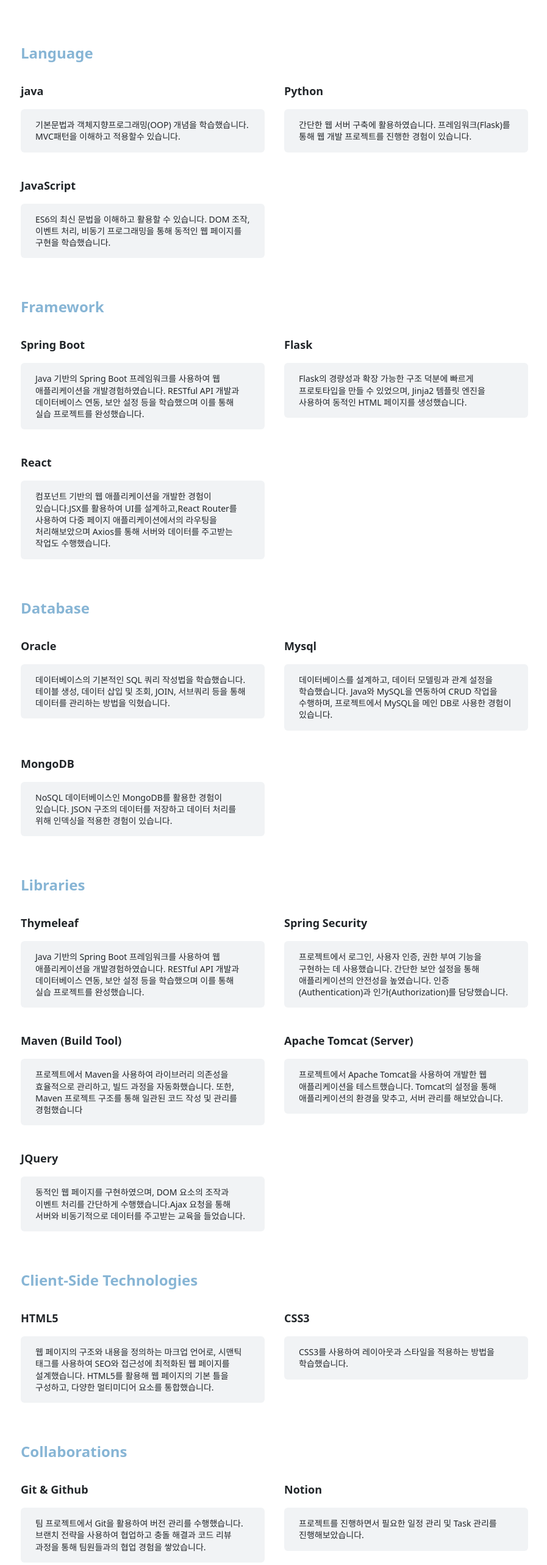
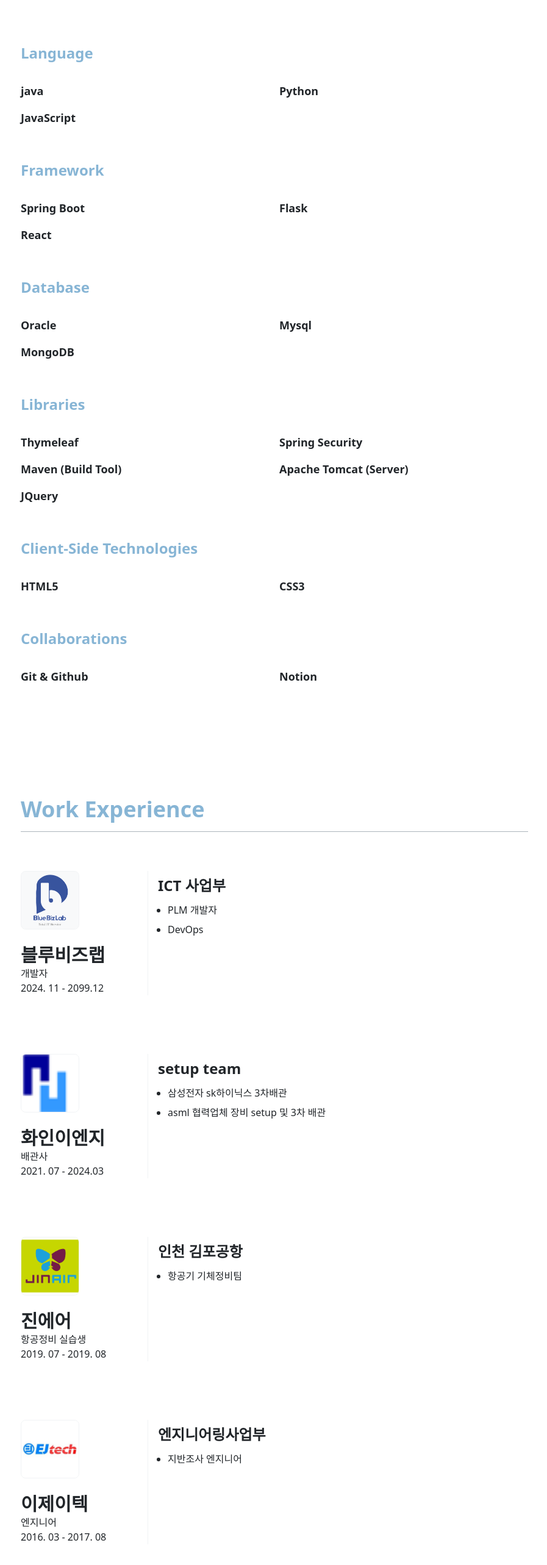
Before and after one commit to chiwonson/portfolio, a Next.js app: page / in a window 1280 px wide. Shown: the part 3580-6146 px from the top of the page at 61% size, without its empty margins (190-1087 px from the left). Built offline with nearby package versions, Linux system fonts and the light colour scheme.

Commit message:
241106 22pm commit

```diff
--- a/data.json
+++ b/data.json
@@ -30,6 +30,12 @@
       "name": "화인이엔지",
       "position": "배관사",
       "period": ["2021. 07", "2024.03"]
+    },
+    {
+      "id": 3,
+      "name": "블루비즈랩",
+      "position": "개발자",
+      "period": ["2024. 11", "2099.12"]
     }
   ],
 
@@ -149,111 +155,93 @@
     {
       "id": 0,
       "name": "java",
-      "description": "기본문법과 객체지향프로그래밍(OOP) 개념을 학습했습니다. MVC패턴을 이해하고 적용할수 있습니다.",
       "category":"Language"
     },
     {
       "id": 1,
       "name": "Python",
-      "description": "간단한 웹 서버 구축에 활용하였습니다. 프레임워크(Flask)를 통해 웹 개발 프로젝트를 진행한 경험이 있습니다.",
       "category":"Language"
     },
     {
       "id": 2,
       "name": "JavaScript",
-      "description": "ES6의 최신 문법을 이해하고 활용할 수 있습니다. DOM 조작, 이벤트 처리, 비동기 프로그래밍을 통해 동적인 웹 페이지를 구현을 학습했습니다.",
       "category":"Language"
     },
     {
       "id": 3,
       "name": "Spring Boot",
-      "description": "Java 기반의 Spring Boot 프레임워크를 사용하여 웹 애플리케이션을 개발경험하였습니다. RESTful API 개발과 데이터베이스 연동, 보안 설정 등을 학습했으며 이를 통해 실습 프로젝트를 완성했습니다.",
       "category": "Framework"
     },
     {
       "id": 4,
       "name": "Flask",
-      "description": "Flask의 경량성과 확장 가능한 구조 덕분에 빠르게 프로토타입을 만들 수 있었으며, Jinja2 템플릿 엔진을 사용하여 동적인 HTML 페이지를 생성했습니다.",
       "category": "Framework"
 
     },
     {
       "id": 5,
       "name": "React",
-      "description": "컴포넌트 기반의 웹 애플리케이션을 개발한 경험이 있습니다.JSX를 활용하여 UI를 설계하고,React Router를 사용하여 다중 페이지 애플리케이션에서의 라우팅을 처리해보았으며 Axios를 통해 서버와 데이터를 주고받는 작업도 수행했습니다.",
       "category": "Framework"
     },
     {
       "id": 6,
       "name": "Oracle",
-      "description": "데이터베이스의 기본적인 SQL 쿼리 작성법을 학습했습니다. 테이블 생성, 데이터 삽입 및 조회, JOIN, 서브쿼리 등을 통해 데이터를 관리하는 방법을 익혔습니다.",
       "category": "Database"
 
     },
     {
       "id": 7,
       "name": "Mysql",
-      "description": "데이터베이스를 설계하고, 데이터 모델링과 관계 설정을 학습했습니다. Java와 MySQL을 연동하여 CRUD 작업을 수행하며, 프로젝트에서 MySQL을 메인 DB로 사용한 경험이 있습니다.",
       "category": "Database"
     },
     {
       "id": 8,
       "name": "MongoDB",
-      "description": "NoSQL 데이터베이스인 MongoDB를 활용한 경험이 있습니다. JSON 구조의 데이터를 저장하고 데이터 처리를 위해 인덱싱을 적용한 경험이 있습니다.",
       "category": "Database"
     },
     {
       "id": 9,
       "name": "Thymeleaf",
-      "description": "Java 기반의 Spring Boot 프레임워크를 사용하여 웹 애플리케이션을 개발경험하였습니다. RESTful API 개발과 데이터베이스 연동, 보안 설정 등을 학습했으며 이를 통해 실습 프로젝트를 완성했습니다.",
       "category": "Libraries"
     },
     {
       "id": 10,
       "name": "Spring Security",
-      "description": "프로젝트에서 로그인, 사용자 인증, 권한 부여 기능을 구현하는 데 사용했습니다. 간단한 보안 설정을 통해 애플리케이션의 안전성을 높였습니다. 인증 (Authentication)과 인가(Authorization)를 담당했습니다.\n",
       "category": "Libraries"
     },
     {
       "id": 11,
       "name": "Maven (Build Tool)",
-      "description": "프로젝트에서 Maven을 사용하여 라이브러리 의존성을 효율적으로 관리하고, 빌드 과정을 자동화했습니다. 또한, Maven 프로젝트 구조를 통해 일관된 코드 작성 및 관리를 경험했습니다",
       "category": "Libraries"
     },
     {
       "id": 12,
       "name": "Apache Tomcat (Server)",
-      "description": "프로젝트에서 Apache Tomcat을 사용하여 개발한 웹 애플리케이션을 테스트했습니다. Tomcat의 설정을 통해 애플리케이션의 환경을 맞추고, 서버 관리를 해보았습니다.",
       "category": "Libraries"
     },
     {
       "id": 13,
       "name": "HTML5",
-      "description": "웹 페이지의 구조와 내용을 정의하는 마크업 언어로, 시맨틱 태그를 사용하여 SEO와 접근성에 최적화된 웹 페이지를 설계했습니다. HTML5를 활용해 웹 페이지의 기본 틀을 구성하고, 다양한 멀티미디어 요소를 통합했습니다.",
       "category": "Client-Side Technologies"
     },
     {
       "id": 14,
       "name": "CSS3",
-      "description": "CSS3를 사용하여 레이아웃과 스타일을 적용하는 방법을 학습했습니다.",
       "category": "Client-Side Technologies"
     },
     {
       "id": 15,
       "name": "Git & Github",
-      "description": "팀 프로젝트에서 Git을 활용하여 버전 관리를 수행했습니다. 브랜치 전략을 사용하여 협업하고 충돌 해결과 코드 리뷰 과정을 통해 팀원들과의 협업 경험을 쌓았습니다.",
       "category": "Collaborations"
     },
     {
       "id": 16,
       "name": "Notion",
-      "description": "프로젝트를 진행하면서 필요한 일정 관리 및 Task 관리를 진행해보았습니다.",
       "category": "Collaborations"
     },
     {
       "id": 17,
       "name": "JQuery",
-      "description": "동적인 웹 페이지를 구현하였으며, DOM 요소의 조작과 이벤트 처리를 간단하게 수행했습니다.Ajax 요청을 통해 서버와 비동기적으로 데이터를 주고받는 교육을 들었습니다.",
       "category": "Libraries"
     }
   ]
--- a/data.templete.json
+++ b/data.templete.json
@@ -74,7 +74,6 @@
     {
       "id": 0,
       "name": "",
-      "description": "",
       "category": ""
     }
   ]
--- a/package.json
+++ b/package.json
@@ -16,6 +16,7 @@
     "@types/node": "18.11.18",
     "@types/react": "^18.3.5",
     "@types/react-dom": "^18.3.0",
+    "@vercel/analytics": "^1.3.1",
     "next": "13.1.5",
     "next-seo": "^5.15.0",
     "next-themes": "^0.2.1",
--- /dev/null
+++ b/public/markdown/workExperience/3.md
@@ -0,0 +1,3 @@
+#### ICT 사업부
+- PLM 개발자
+- DevOps
--- a/src/components/Skill/index.tsx
+++ b/src/components/Skill/index.tsx
@@ -26,7 +26,7 @@
           <h2 className="text-2xl font-bold mb-6">{category}</h2>
 
           {/* 카테고리 내의 기술들을 2개씩 한 행에 배치 */}
-          <div className="grid grid-cols-1 md:grid-cols-2 gap-8">
+          <div className="grid grid-cols-1 md:grid-cols-2 gap-4">
             {groupedSkills[category].map((skill) => (
               <div key={skill.id} className="flex flex-col gap-2">
                 <h3 className="text-lg font-semibold">{skill.name}</h3>
```
Also changed, not shown: public/images/workExperience/3.png (added), 1 other file (tests, documents, lock files or other folders).
